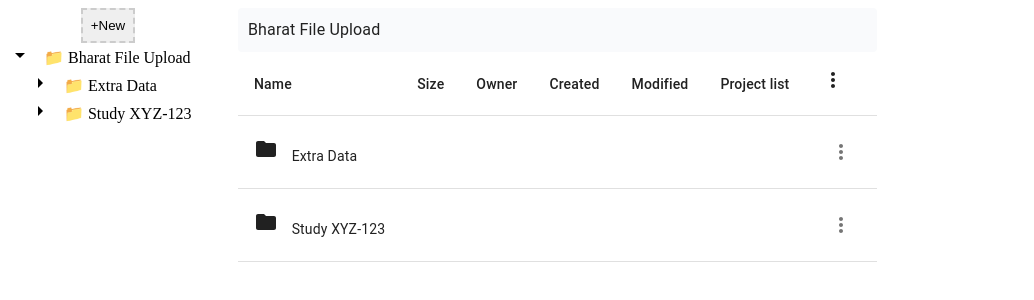
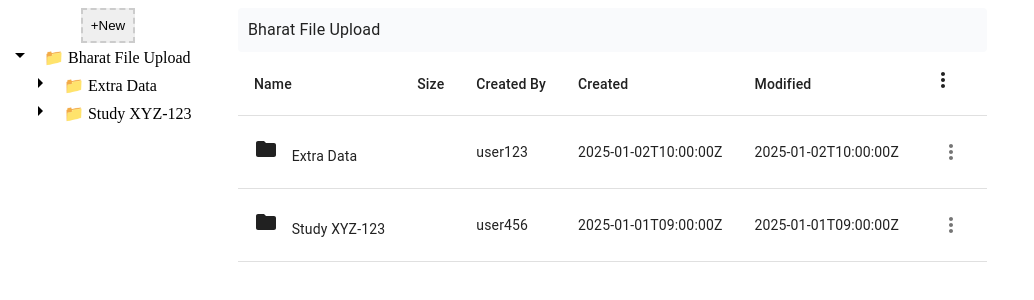
Before and after one commit to bharatsonwane/drag-drop-hierarchical-folder-management, a React (Vite) app: page / in a window 1280 px wide. Shown: the top 300 px of the page, without its empty margins (0-1034 px from the left). Built offline with nearby package versions, Linux system fonts and the light colour scheme.

Commit message:
refactor

```diff
--- a/src/components/TableRowView.jsx
+++ b/src/components/TableRowView.jsx
@@ -40,10 +40,9 @@ function TableRowView({
           <span>{file.name}</span>
         </TableCell>
         <TableCell>{file.size}</TableCell>
-        <TableCell>{file.owner}</TableCell>
-        <TableCell>{file.created}</TableCell>
-        <TableCell>{file.modified}</TableCell>
-        <TableCell>{file.projectList?.join(", ")}</TableCell>
+        <TableCell>{file.createdBy}</TableCell>
+        <TableCell>{file.createdAt}</TableCell>
+        <TableCell>{file.createdAt}</TableCell>
         <TableCell>
           <LongMenu />
         </TableCell>
--- a/src/components/tableView.jsx
+++ b/src/components/tableView.jsx
@@ -23,10 +23,9 @@ const TableView = ({
           <TableRow>
             <TableCell>Name</TableCell>
             <TableCell>Size</TableCell>
-            <TableCell>Owner</TableCell>
+            <TableCell>Created By</TableCell>
             <TableCell>Created</TableCell>
             <TableCell>Modified</TableCell>
-            <TableCell>Project list</TableCell>
             <TableCell>
               <MoreVert />
             </TableCell>
--- a/src/data/data.js
+++ b/src/data/data.js
@@ -22,30 +22,24 @@ const folderStructureData = [
             createdBy: "user123",
             createdAt: "2025-01-02T11:00:00Z",
             updatedAt: "2025-01-02T11:15:00Z",
-            permissions: {
-              read: ["user123"],
-              write: ["user123"],
-            },
             children: [
               {
                 id: "file_4",
                 name: "cdiscpilot01_clean copy 20.pdf",
                 type: "file",
                 size: "4.0MB",
-                owner: "Faris Awad",
-                created: "Mon Oct 28 2024",
-                modified: "Tue Nov 19 2024",
-                projectList: ["Project1", "Project2"],
+                createdBy: "Faris Awad",
+                createdAt: "2025-01-03T10:00:00Z",
+                updatedAt: "2025-01-03T10:15:00Z",
               },
               {
                 id: "file_5",
                 name: "cdiscpilot01_clean copy 24.pdf",
                 type: "file",
                 size: "4.0MB",
-                owner: "Faris Awad",
-                created: "Mon Oct 28 2024",
-                modified: "Mon Oct 28 2024",
-                projectList: ["Project3", "Project4"],
+                createdBy: "Faris Awad",
+                createdAt: "2025-01-03T10:00:00Z",
+                updatedAt: "2025-01-03T10:15:00Z",
               },
             ],
           },
@@ -54,10 +48,8 @@ const folderStructureData = [
             name: "test19.pdf",
             type: "file",
             size: "4.0MB",
-            owner: "Faris Awad",
+            createdBy: "Faris Awad",
             created: "Mon Oct 14 2024",
-            modified: "Tue Nov 19 2024",
-            projectList: ["Project1", "Project2"],
           },
         ],
       },
@@ -90,20 +82,18 @@ const folderStructureData = [
                     name: "test11.pdf",
                     type: "file",
                     size: "8.0MB",
-                    owner: "Faris Awad",
-                    created: "Mon Oct 28 2024",
-                    modified: "Mon Oct 28 2024",
-                    projectList: ["Project3", "Project4"],
+                    createdBy: "Faris Awad",
+                    createdAt: "2025-01-03T10:00:00Z",
+                    updatedAt: "2025-01-03T10:15:00Z",
                   },
                   {
                     id: "file_12",
                     name: "test12.pdf",
                     type: "file",
                     size: "8.0MB",
-                    owner: "Faris Awad",
-                    created: "Mon Oct 28 2024",
-                    modified: "Mon Oct 28 2024",
-                    projectList: ["Project9", "Project8"],
+                    createdBy: "Faris Awad",
+                    createdAt: "2025-01-03T10:00:00Z",
+                    updatedAt: "2025-01-03T10:15:00Z",
                   },
                 ],
               },
@@ -112,10 +102,9 @@ const folderStructureData = [
                 name: "test9.pdf",
                 type: "file",
                 size: "5.0MB",
-                owner: "Faris Awad",
-                created: "Mon Oct 28 2024",
-                modified: "Mon Oct 28 2024",
-                projectList: ["Project10", "Project8"],
+                createdBy: "Faris Awad",
+                createdAt: "2025-01-03T10:00:00Z",
+                updatedAt: "2025-01-03T10:15:00Z",
               },
             ],
           },
```
